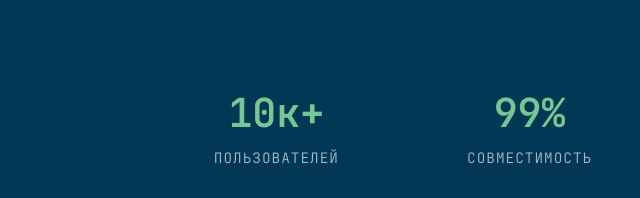
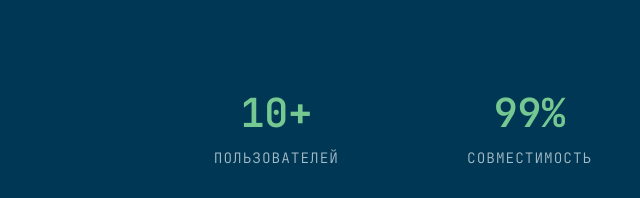
Before and after one commit to AuriXDev/AuriXDev.github.io, a plain HTML site: page projects/magmaluncher.html in a window 1280 px wide. Shown: the part 5782-5980 px from the top of the page, 125-765 px from the left. Drawn offline with Linux system fonts and the light colour scheme.

Commit message:
Update magmaluncher.html

```diff
--- a/projects/magmaluncher.html
+++ b/projects/magmaluncher.html
@@ -209,7 +209,7 @@
 
                 <div class="download-stats">
                     <div class="stat-item">
-                        <span class="stat-value">10к+</span>
+                        <span class="stat-value">10+</span>
                         <span class="stat-label">Пользователей</span>
                     </div>
                     <div class="stat-item">
```
